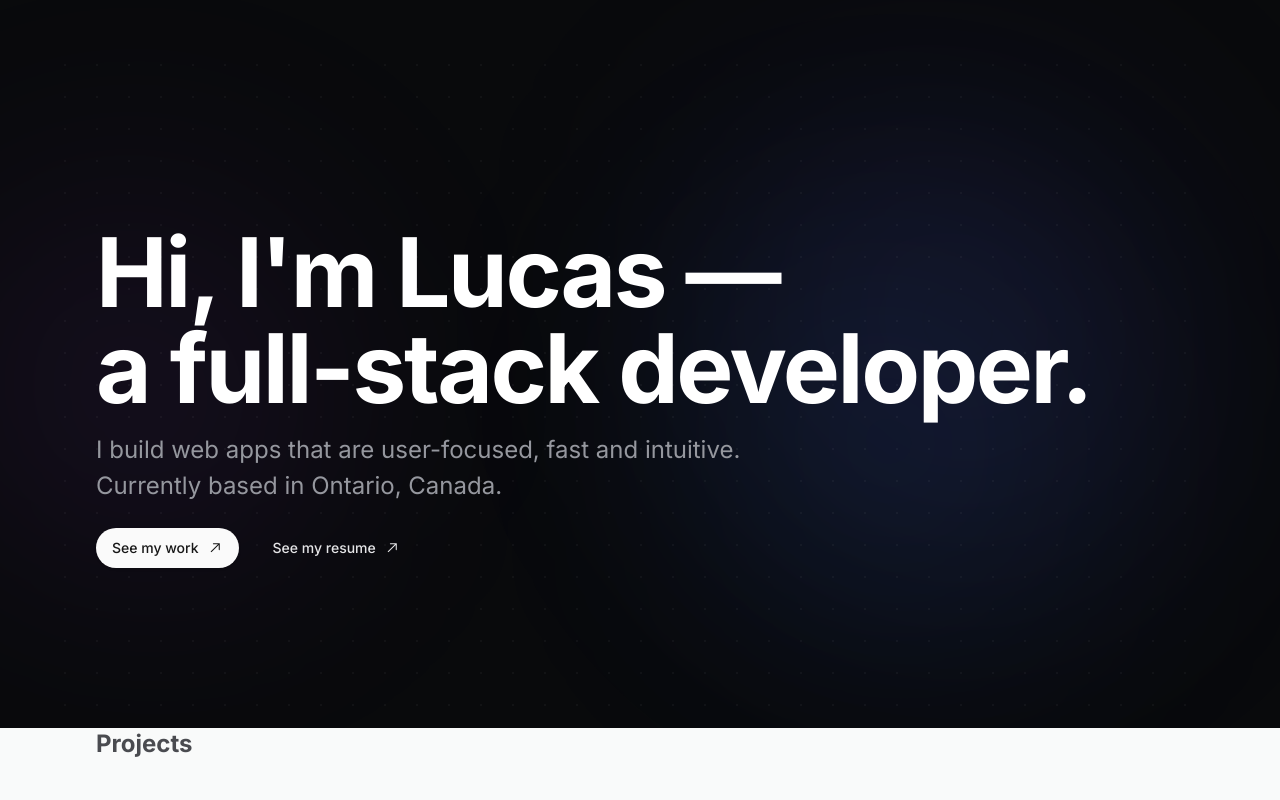
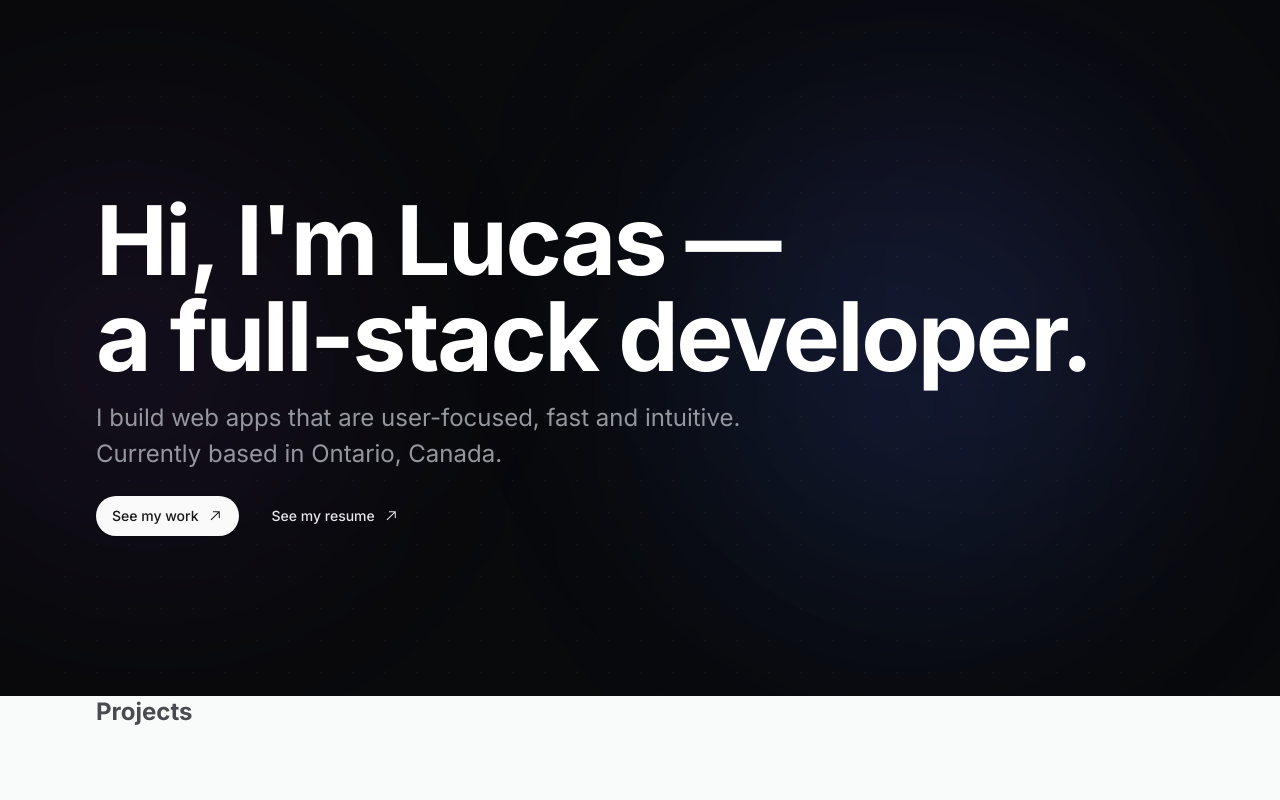
Before and after one commit to LucasWinkler/lucaswinkler.dev, a Next.js app: page / in a window 1280 px wide. Shown: the top 800 px of the page. Built offline with nearby package versions, Linux system fonts and the light colour scheme; no server answers.

Commit message:
style: adjust hero margin, heading scroll styles, ghostInverted border size

```diff
--- a/src/components/layout/header/header.tsx
+++ b/src/components/layout/header/header.tsx
@@ -36,9 +36,10 @@ export const Header = () => {
       animate={{ y: isVisible ? 0 : -100 }}
       transition={{ duration: 0.3, ease: "easeInOut" }}
       className={cn(
-        "sticky top-0 z-50 h-[var(--header-height)] w-full",
-        hasScrolled &&
-          "bg-background-dark supports-[backdrop-filter]:bg-background-dark/80 supports-[backdrop-filter]:backdrop-blur supports-[backdrop-filter]:backdrop-saturate-150",
+        "sticky top-0 z-50 h-[var(--header-height)] w-full transition-all duration-500",
+        hasScrolled
+          ? "bg-background-dark supports-[backdrop-filter]:bg-background-dark/80 shadow-lg supports-[backdrop-filter]:backdrop-blur supports-[backdrop-filter]:backdrop-saturate-150"
+          : "bg-transparent shadow-transparent",
       )}
     >
       <Container className="relative flex h-full w-full items-center justify-between gap-4">
--- a/src/components/sections/hero.tsx
+++ b/src/components/sections/hero.tsx
@@ -5,7 +5,7 @@ import { ArrowTopRightIcon } from "@radix-ui/react-icons";
 
 export const Hero = () => {
   return (
-    <section className="relative py-16 sm:py-24 md:py-32 xl:py-40">
+    <section className="relative -mt-[calc(var(--header-height))/2] py-16 sm:py-24 md:py-32 xl:py-40">
       <BackgroundEffect />
       <Container className="grid items-center md:grid-cols-[1fr,auto]">
         <h1 className="font-heading 2xs:text-4xl mb-3 text-2xl font-bold tracking-tight text-white sm:text-5xl md:mb-4 md:text-6xl lg:text-7xl xl:text-8xl">
--- a/src/components/ui/button.tsx
+++ b/src/components/ui/button.tsx
@@ -18,7 +18,7 @@ const buttonVariants = cva(
         secondary:
           "bg-secondary text-secondary-foreground shadow-xs hover:bg-secondary/80",
         ghost: "hover:bg-foreground-dark-quaternary/50",
-        ghostInverted: "border-transparent hover:border-foreground border-2",
+        ghostInverted: "border-transparent hover:border-foreground border",
         link: "text-primary underline-offset-4 hover:underline",
       },
       size: {
```
